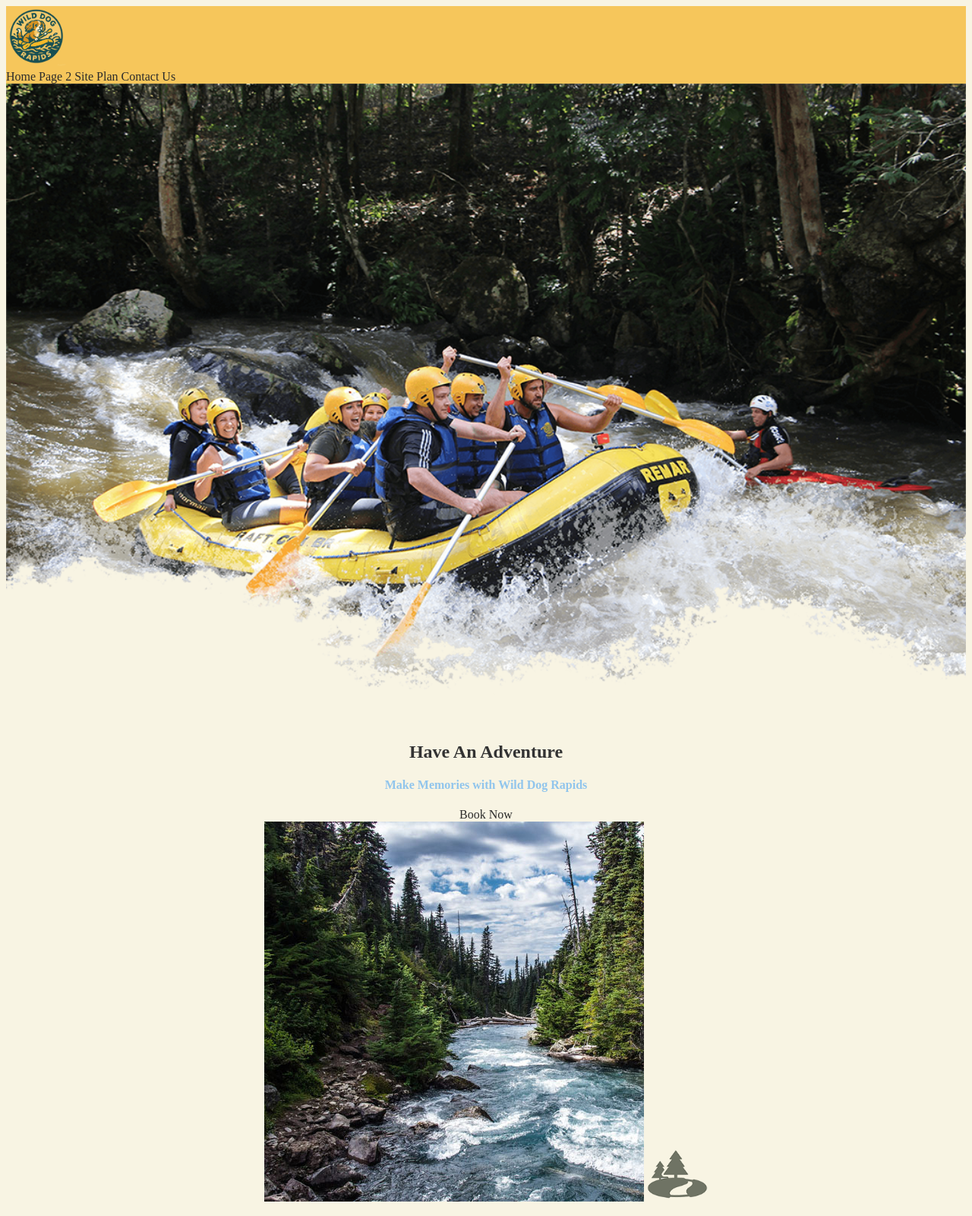
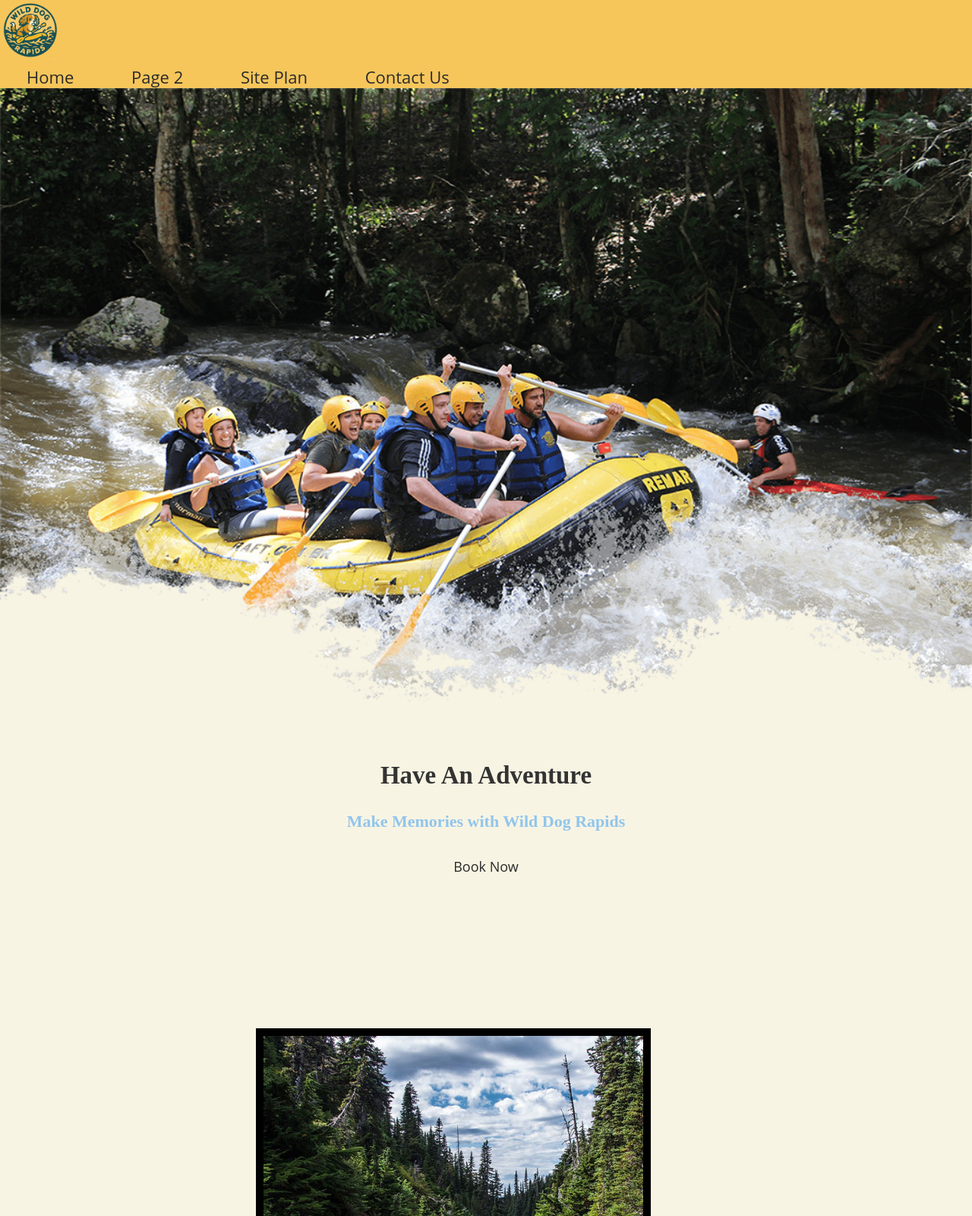
Before and after one commit to emilykeele/wdd130, a plain HTML site: page wwr/index.html in a window 1280 px wide. Shown: the top 1600 px of the page at 76% size. Drawn offline with Linux system fonts and the light colour scheme.

Commit message:
updated css with fonts and borders

```diff
--- a/week 2 css practice/styles/styles.css
+++ b/week 2 css practice/styles/styles.css
@@ -1,4 +1,6 @@
-body {
+body {font-family:'DM serif display', 'playfair display,' 'Libre Bodoni,'
+    font-size: 22px;
+
   text-align: center;
 }
 nav {
--- a/wwr/styles/style.css
+++ b/wwr/styles/style.css
@@ -20,12 +20,25 @@ main section {
 body {
   background-color: #f8f4e3;
   color: #333333;
+  font-family:'Open Sans', 'Roboto', Lato;
+    font-size: 22px;
+    margin: 0;
+    padding: 0;
 }
-
+#logo_link {
+  padding-top: 5px;
+}
+h2 {
+  margin:0;
+}
+h1, h4 {
+  font-family: 'DM Serif Display', 'Playfair Display', 'Libre Bodoni';
+}
 header {
   background-color: #f6c65b;
   color: #2b2b2b;
 }
+
 
 nav a:hover {
   background-color: #91c5ec;
@@ -36,10 +49,16 @@ nav a {
     text-align: center;
     color:#2b2b2b;
     text-decoration: none;
+    text-align: center;
+    padding: 35px;
 }
 
 .home-title {
-    color: #f6c65b
+    color: #f6c65b;
+    font-family: 'DM Serif Display', 'Playfair Display', 'Libre Bodoni';
+    font-size: 2em;
+    margin-top: 10px;
+
 }
 
 h4 {
@@ -50,6 +69,10 @@ h4 {
   background-color: #f8f4e3;
   color: #2b2b2b;
   text-decoration: none;
+  font-size: 18px;
+  padding: 15px 30px;
+  margin-top: 50px;
+  border-radius: 5px;
 }
 
 .book:hover, .join:hover {
@@ -60,15 +83,22 @@ h4 {
 .msg h2 {
   background-color: #fff7e1;
   color: #2b2b2b;
+  font-family: 'DM Serif Display', 'Playfair Display', 'Libre Bodoni';
+  line-height: 1.5em;
+  padding: 35px;
 }
 
 .msg p {
-    color:#e2ae3e
+    color:#e2ae3e;
+    font-size: 0.8em;
+    padding-bottom: 15px;
 }
 
 footer {
     background-color: #e2ae3e;
-    color: black
+    color: black;
+    padding: 25px 50px;
+    margin-top: 200px;
 }
 
 footer a {
@@ -87,6 +117,7 @@ footer a:hover { color:white
 
 .icon {
   width: 80px;
+  padding-top: 10px;
 }
 
 #hero-img {
@@ -101,3 +132,15 @@ footer p {
 footer p a:hover {
   text-decoration: underline;
 }
+footer .social img {
+  padding-top: 15px;
+}
+.rivers-card, .camping-card, .rapids-card {
+  margin: 200px 0;
+}
+.card-img {
+  border: 10px solid black;
+}
+main section img {
+  box-sizing: border-box;
+}
```
